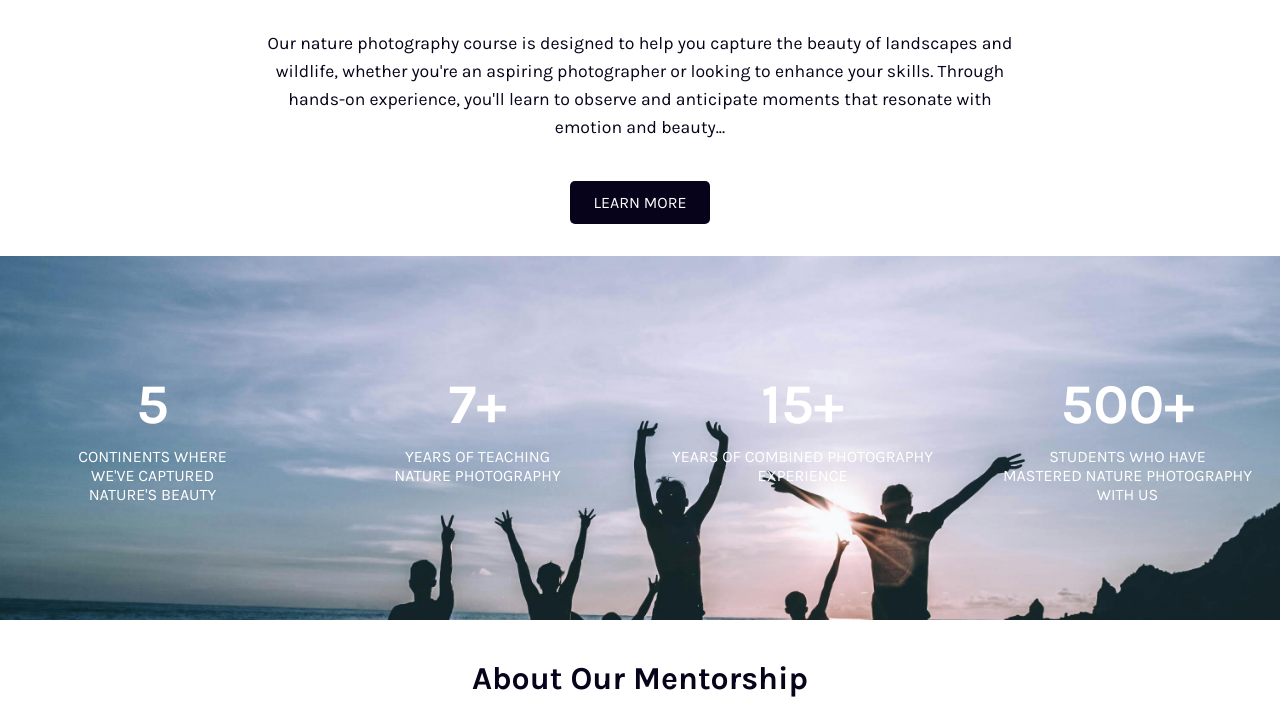
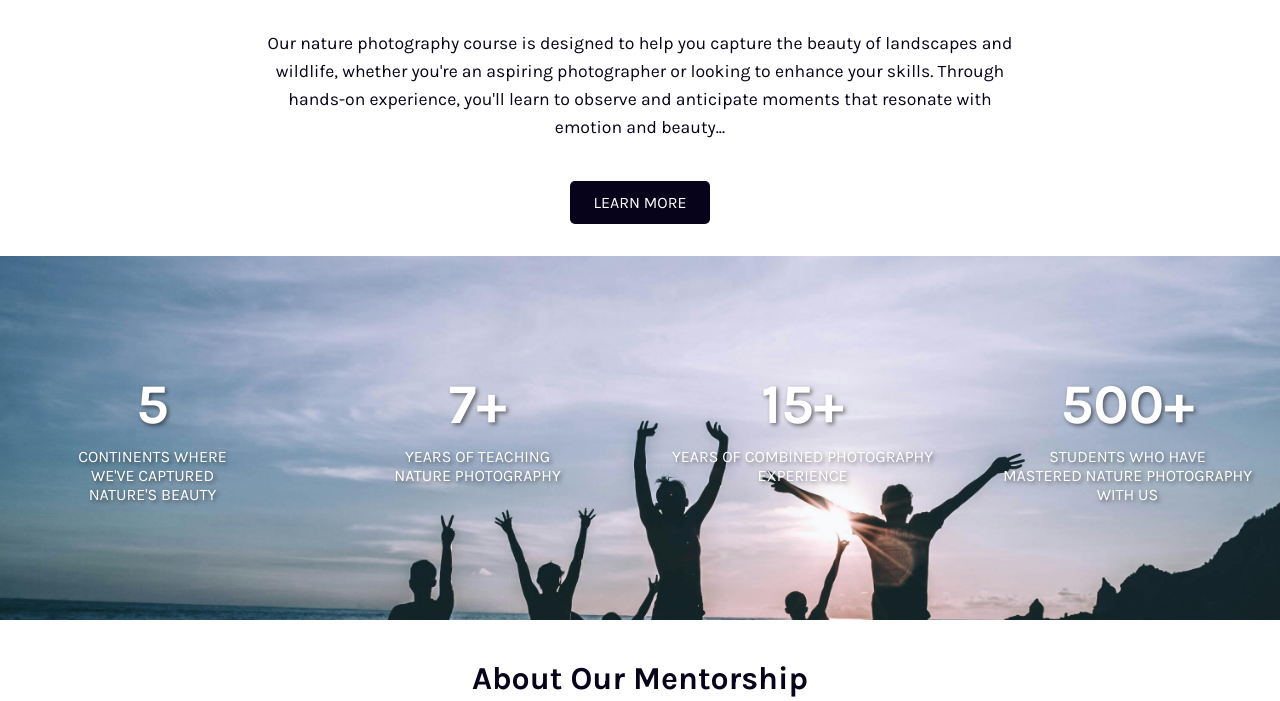
Before and after one commit to Jesryl-Jabagat/Jesryl-Jabagat.github.io, a plain HTML site: page home.html in a window 1280 px wide. Shown: the part 2018-2719 px from the top of the page. Drawn offline with nearby package versions, Linux system fonts and the light colour scheme.

Commit message:
Update style.css
style  text shadow

```diff
--- a/style.css
+++ b/style.css
@@ -422,12 +422,14 @@ nav a{
     font-size: 4rem;
     color: var(--primary-color);
     margin: 0;
+    text-shadow: 2px 2px 4px rgba(0, 0, 0, 0.9);
 }
 
 #banner p {
     font-size: 1.5rem;
     color: var(--primary-color);
     margin-top: 1rem;
+    text-shadow: 2px 2px 4px rgba(0, 0, 0, 0.9);
 }
 
 #banner video {
@@ -600,17 +602,20 @@ nav a{
     font-size: 3.5rem;
     font-weight: bold;
     color: white;
+    text-shadow: 2px 2px 4px rgba(0, 0, 0, 0.5);
 }
 
 .plus {
     font-size: 24px;
     color: #e74c3c;
+    text-shadow: 2px 2px 4px rgba(0, 0, 0, 0.5);
 }
 
 .description {
     font-size: 16px;
     color: white;
     margin-top: 10px;
+    text-shadow: 2px 2px 4px rgba(0, 0, 0, 0.5);
 }
 
 @media (max-width: 768px) {
```
